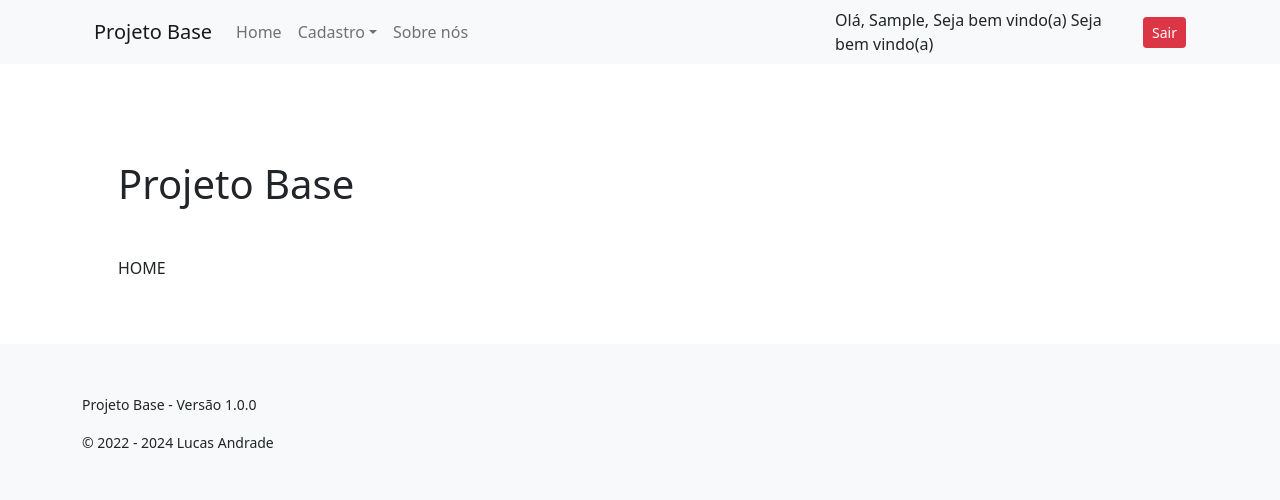
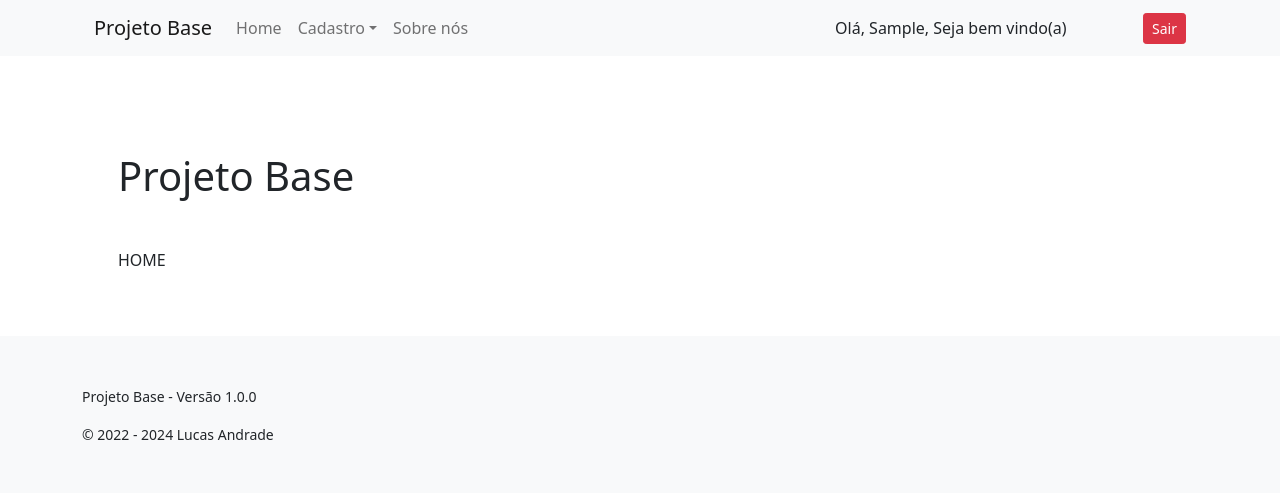
Before and after one commit to lucasolasz/sfsystem2, a PHP site: page /index.php in a window 1280 px wide. Shown: the top 500 px of the page. Run offline with PHP 8.4, Linux system fonts and the light colour scheme; the visitor is signed in with stand-in values (Sample User, id 1); some libraries are stand-ins or nearby versions.

Commit message:
Correção topo

```diff
--- a/app/views/topo.php
+++ b/app/views/topo.php
@@ -64,7 +64,7 @@
                         <div class="d-flex align-items-center">
                         <?php if (isset($_SESSION['id_usuario'])) { ?>
                             <div class="me-2" style="width: 300px;">
-                                <p class="mb-0">Olá, <?= ucfirst($_SESSION['ds_nome_usuario']); ?>, Seja bem vindo(a) Seja bem vindo(a)</p>
+                                <p class="mb-0">Olá, <?= ucfirst($_SESSION['ds_nome_usuario']); ?>, Seja bem vindo(a)</p>
                             </div>
                             <div>
                                 <a class="btn btn-sm btn-danger" href="<?= URL . '/Usuarios/sair' ?>">Sair</a>
```
